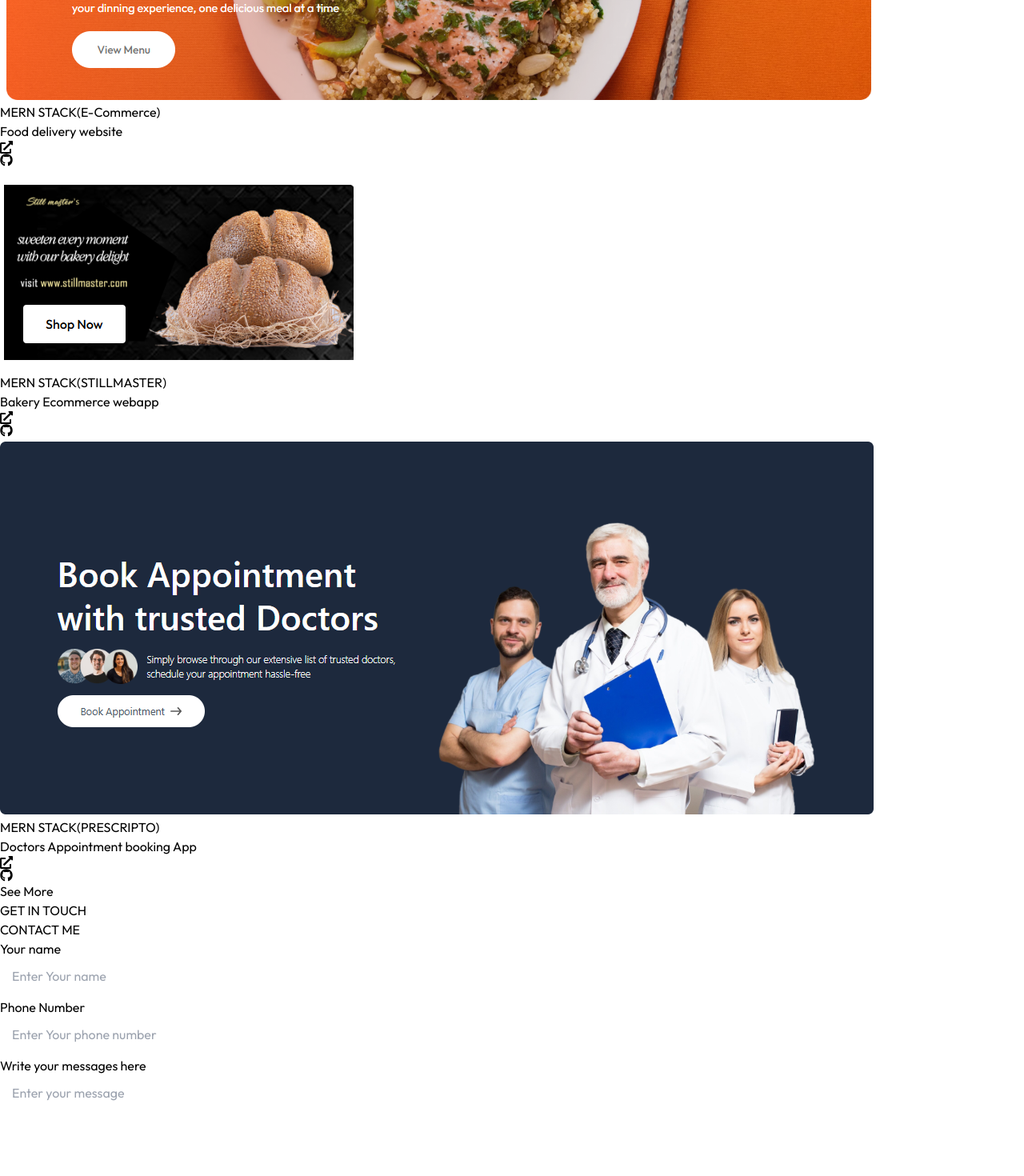
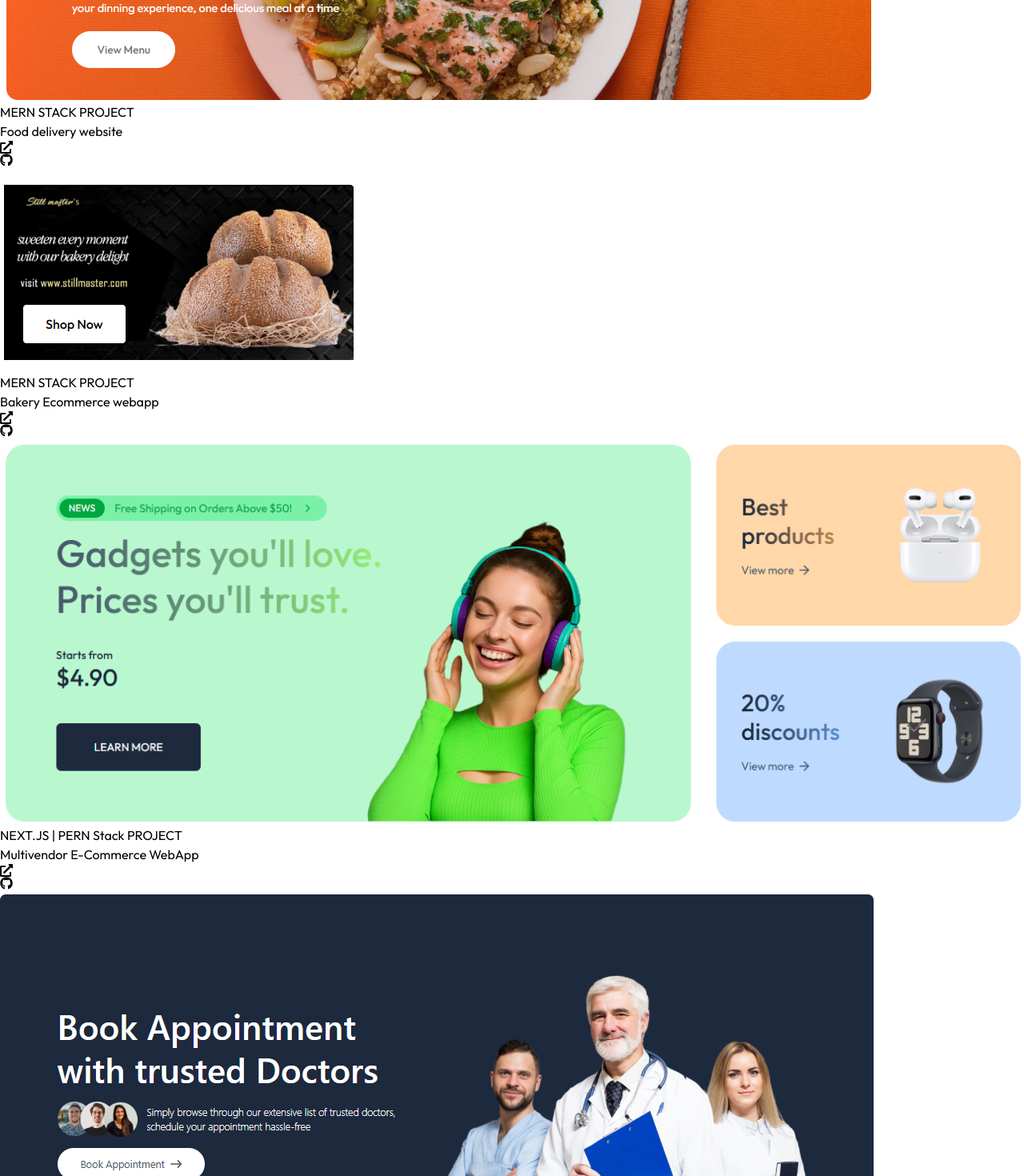
Before and after one commit to johnberry3/Portfolio, a React (Vite) app: page / in a window 1280 px wide. Shown: the part 5360-6830 px from the top of the page at 80% size. Built offline with nearby package versions, Linux system fonts and the light colour scheme; the HTML template or start-up script is replaced by a standard one.

Commit message:
Added chnages

```diff
--- a/src/assets/image/index.js
+++ b/src/assets/image/index.js
@@ -14,9 +14,11 @@ import Tomato from './TomatoHeader.png'
 import download from './download.jpeg'
 import still from './still.png'
 import prescripto from './prescripto.png'
+import GoCart from './GoCart.png'
 export{
     MainProfile,
     Html,
+    GoCart,
     Tailwind,
     Javascript,
     Css,
--- a/src/sections/Project.jsx
+++ b/src/sections/Project.jsx
@@ -1,6 +1,6 @@
 import React from 'react'
 import Edusity from '../../src/assets/image/Edusity.png'
-import { Github, prescripto, still } from '../assets/image'
+import { Github, GoCart, prescripto, still } from '../assets/image'
 import { project, project_2, Tomato } from '../assets/image'
 import { FaExternalLinkAlt } from "react-icons/fa";
 import { FaGithub } from "react-icons/fa";
@@ -16,7 +16,7 @@ const Project = () => {
             <div className='w-[300px] shadow'>
                 <img className='w-full' src={Tomato} alt="" />
                 <div className='px-3 pb-3 pt-6'>
-                   <p className='font-bold text-lg'>MERN STACK(E-Commerce)</p>
+                   <p className='font-bold text-lg'>MERN STACK PROJECT</p>
                 <p className='text-gray-500 text-sm font-medium'>Food delivery website</p>
                 <div className='flex gap-3 mt-3'>
                    <a target='_blank' href="https://tomatoapp-frontend.onrender.com">
@@ -31,7 +31,7 @@ const Project = () => {
             <div className='w-[300px] shadow'>
                 <img className='w-full' src={still} alt="" />
                 <div className='px-3 pb-3 pt-6'>
-                   <p className='font-bold text-lg'>MERN STACK(STILLMASTER)</p>
+                   <p className='font-bold text-lg'>MERN STACK PROJECT</p>
                 <p className='text-gray-500 text-sm font-medium'>Bakery Ecommerce webapp</p>
                 <div className='flex gap-3 mt-3'>
                   <a target='_blank' href="https://green-cart-inky.vercel.app/"><FaExternalLinkAlt/></a>
@@ -41,9 +41,21 @@ const Project = () => {
             </div>
 
             <div className='w-[300px] shadow'>
+                <img className='w-full' src={GoCart} alt="" />
+                <div className='px-3 pb-3 pt-6'>
+                   <p className='font-bold text-lg'>NEXT.JS | PERN Stack PROJECT</p>
+                <p className='text-gray-500 text-sm font-medium'>Multivendor E-Commerce WebApp</p>
+                <div className='flex gap-3 mt-3'>
+                  <a target='_blank' href="https://gocartshop.in"><FaExternalLinkAlt/></a>
+                   <a target='_blank' href="https://github.com/johnberry3/Gocart"><FaGithub/></a>
+                </div>
+                </div>
+            </div>
+
+            <div className='w-[300px] shadow'>
                 <img className='w-full' src={prescripto} alt="" />
                 <div className='px-3 pb-3 pt-6'>
-                   <p className='font-bold text-lg'>MERN STACK(PRESCRIPTO)</p>
+                   <p className='font-bold text-lg'>MERN STACK PROJECT)</p>
                 <p className='text-gray-500 text-sm font-medium'>Doctors Appointment booking App</p>
                 <div className='flex gap-3 mt-3'>
                   <a target='_blank' href="https://prescripto-4hqi.onrender.com">
```
Also changed, not shown: src/assets/image/GoCart.png (added), src/assets/image/Quickcart.png (added).
